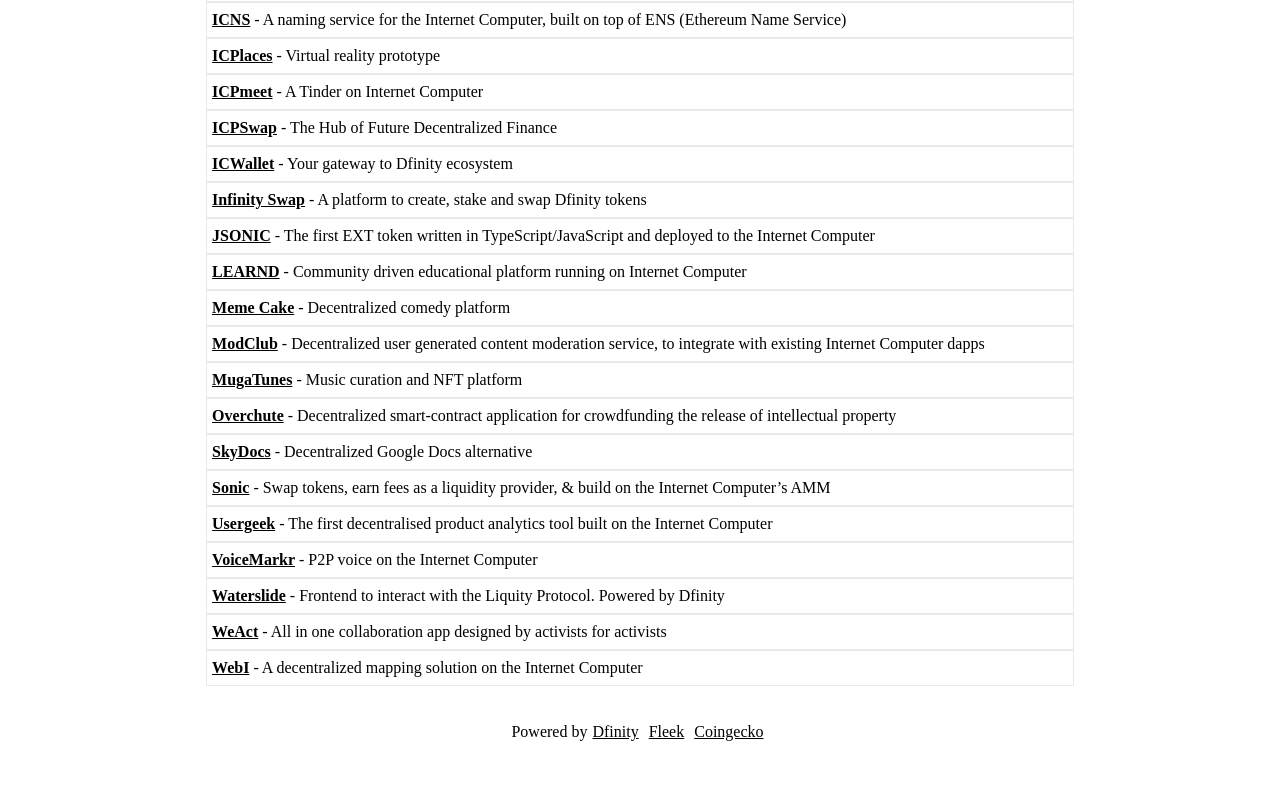
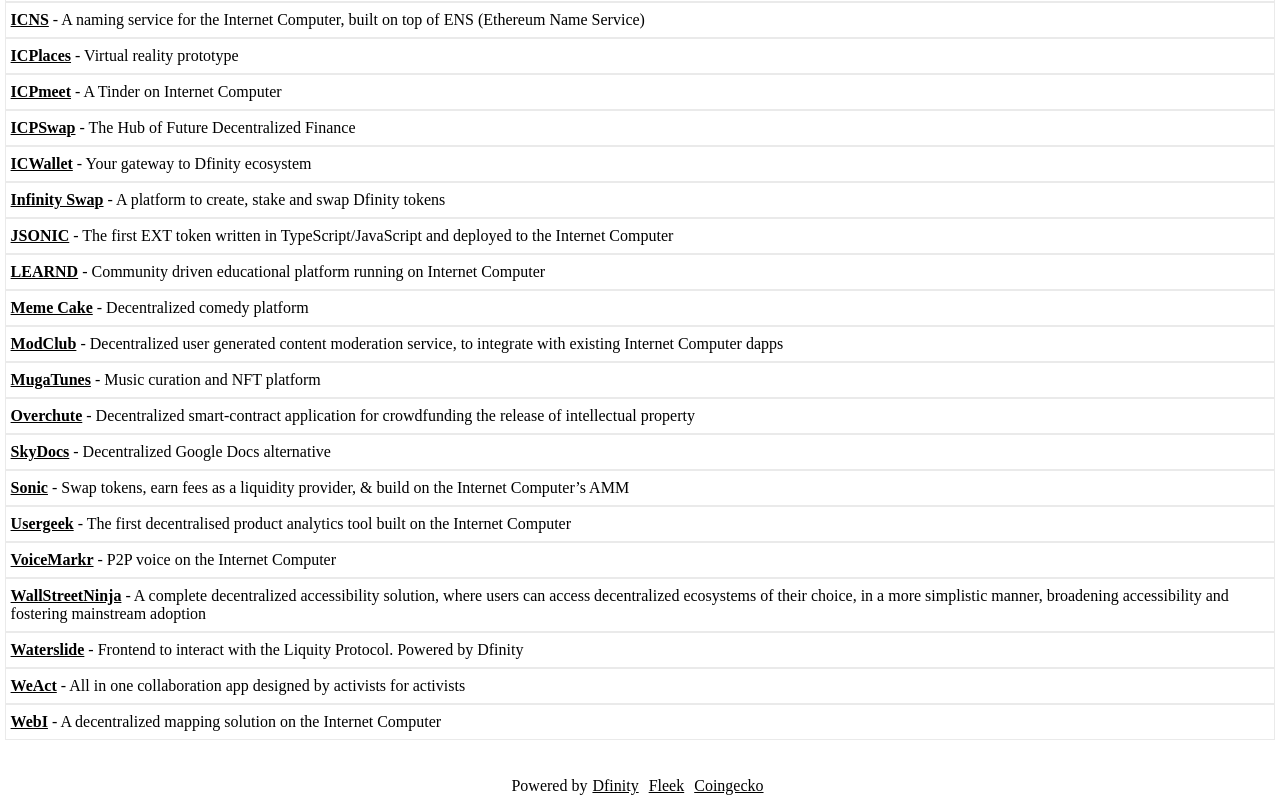
Before and after one commit to rjlucasm/ictoday, a Next.js app: page /watchlist in a window 1280 px wide. Shown: the part 890-1690 px from the top of the page. Before the commit the page ends 1636 px from the top, so only its background shows below. Built offline with nearby package versions, Linux system fonts and the light colour scheme.

Commit message:
Added new 12/03

```diff
--- a/pages/nft.js
+++ b/pages/nft.js
@@ -48,7 +48,7 @@ export default function NFTs() {
                 <a href="https://twitter.com/DBulls_NFT" target="_blank" rel="noopener noreferrer">Dfinity Bulls</a> - 8,888 Awesome Badass Bulls
             </div>
             <div className="pagescard">
-                <a href="https://twitter.com/ApesDfinity" target="_blank" rel="noopener noreferrer">Dfinity Space Apes</a> - 10,000 Space Apes on the Internet Computer
+                <a href="https://hzuo4-qiaaa-aaaag-qaarq-cai.ic0.app/" target="_blank" rel="noopener noreferrer">Dfinity Space Apes</a> - 10,000 Space Apes on the Internet Computer
             </div>
             <div className="pagescard">
                 <a href="https://entrepot.app/" target="_blank" rel="noopener noreferrer">Entrepot</a> - The most trusted NFT marketplace on the Internet Computer
--- a/pages/watchlist.js
+++ b/pages/watchlist.js
@@ -135,6 +135,9 @@ export default function Watchlist() {
                 <a href="https://voicemarkr.com/shell/map" target="_blank" rel="noopener noreferrer">VoiceMarkr</a> - P2P voice on the Internet Computer
             </div>
             <div className="pagescard">
+                <a href="https://www.ws.ninja/" target="_blank" rel="noopener noreferrer">WallStreetNinja</a> - A complete decentralized accessibility solution, where users can access decentralized ecosystems of their choice, in a more simplistic manner, broadening accessibility and fostering mainstream adoption
+            </div>
+            <div className="pagescard">
                 <a href="https://waterslide.app/" target="_blank" rel="noopener noreferrer">Waterslide</a> - Frontend to interact with the Liquity Protocol. Powered by Dfinity
             </div>
             <div className="pagescard">
```
